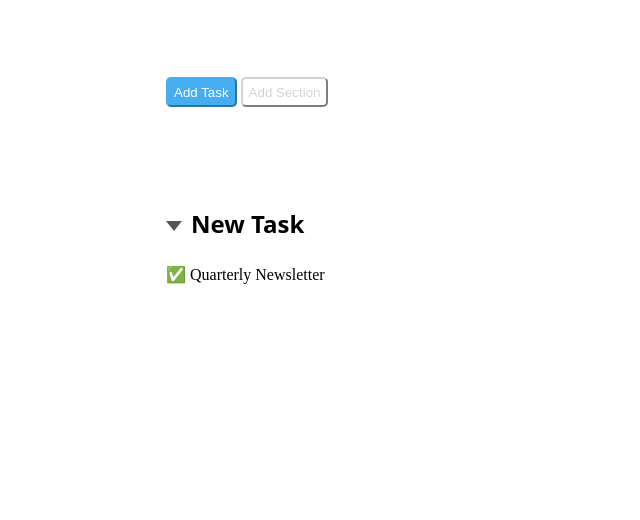
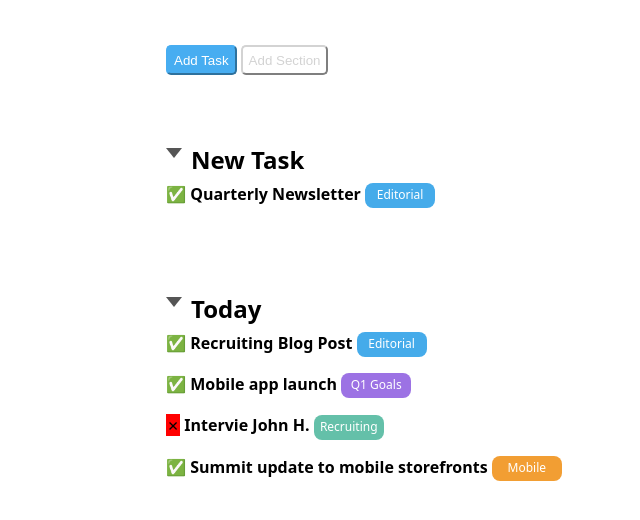
Before and after one commit to Fabiofragnito/html-css-toboolist, a plain HTML site: page index.html in a window 1280 px wide. Shown: the part 66-586 px from the top of the page, without its empty margins (0-640 px from the left). Drawn offline with Linux system fonts and the light colour scheme.

Commit message:
added 2nd section of main

```diff
--- a/assets/css/style.css
+++ b/assets/css/style.css
@@ -9,7 +9,9 @@
     --bool-website: #d863a1;
     --bool-sales: #b0c926;
 }
-
+*{
+    box-sizing: border-box;
+}
 #logo_img{
     display: inline-block;
     vertical-align: middle;
@@ -24,7 +26,7 @@
 .container{
     width: 75%;
     margin: auto;
-    margin-top: 5rem;
+    margin-top: 3rem;
 }
 
 #task_button{
@@ -51,12 +53,75 @@
 	border-top: 10px solid #555;
     display: inline-block;
     vertical-align: middle;
+
+
+
 }
 
 .title{
+    height: 20px;
     padding-bottom: 5px;
     padding-inline: 5px;
     display: inline-block;
     vertical-align: middle;
     font-family: system-ui, -apple-system, BlinkMacSystemFont, 'Segoe UI', Roboto, Oxygen, Ubuntu, Cantarell, 'Open Sans', 'Helvetica Neue', sans-serif;
 }
+
+.options{
+    padding-bottom: 1rem;
+    font-family: system-ui, -apple-system, BlinkMacSystemFont, 'Segoe UI', Roboto, Oxygen, Ubuntu, Cantarell, 'Open Sans', 'Helvetica Neue', sans-serif;
+}
+
+.category_editorial{
+    color: white;
+    background-color: #45abea;
+    height: 25px;
+    display: inline-block;
+    font-size: 12px;
+    width: 70px;
+    text-align: center;
+    vertical-align: middle;
+    padding-top: 3px;
+    border-radius: 8px;
+}
+
+.category_goal{
+    color: white;
+    background-color:var(--bool-goal);
+    height: 25px;
+    display: inline-block;
+    font-size: 12px;
+    width: 70px;
+    text-align: center;
+    vertical-align: middle;
+    padding-top: 3px;
+    border-radius: 8px;
+
+}
+
+.category_recruiting{
+    color: white;
+    background-color:var(--bool-recruiting);
+    height: 25px;
+    display: inline-block;
+    font-size: 12px;
+    width: 70px;
+    text-align: center;
+    vertical-align: middle;
+    padding-top: 3px;
+    border-radius: 8px;
+}
+
+.category_mobile{
+    color: white;
+    background-color:var(--bool-mobile);
+    height: 25px;
+    display: inline-block;
+    font-size: 12px;
+    width: 70px;
+    text-align: center;
+    vertical-align: middle;
+    padding-top: 3px;
+    border-radius: 8px;
+
+}
--- a/index.html
+++ b/index.html
@@ -32,7 +32,38 @@
 
            <div class="options">
                 <span>&#9989</span>
-                <span>Quarterly Newsletter</span>
+                <strong>Quarterly Newsletter</strong>
+                <div class="category_editorial">Editorial</div>
+           </div>
+        </div>
+           <!-- 2nd section main -->
+
+        <div class="container">
+            <div class="triangle-down"></div>
+            <h2 class="title">Today</h2>
+
+           <div class="options">
+                <span>&#9989</span>
+                <strong>Recruiting Blog Post</strong>
+                <div class="category_editorial">Editorial</div>
+           </div>
+
+            <div class="options">
+             <span>&#9989</span>
+             <strong>Mobile app launch</strong>
+              <div class="category_goal">Q1 Goals</div>
+            </div>
+
+            <div class="options">
+             <span style="background-color: red;">&#x2717</span>
+             <strong>Intervie John H.</strong>
+              <div class="category_recruiting">Recruiting</div>
+            </div>
+
+            <div class="options">
+                <span>&#9989</span>
+                <strong>Summit update to mobile storefronts</strong>
+                 <div class="category_mobile">Mobile</div>
            </div>
         </div>
     </main>
```
